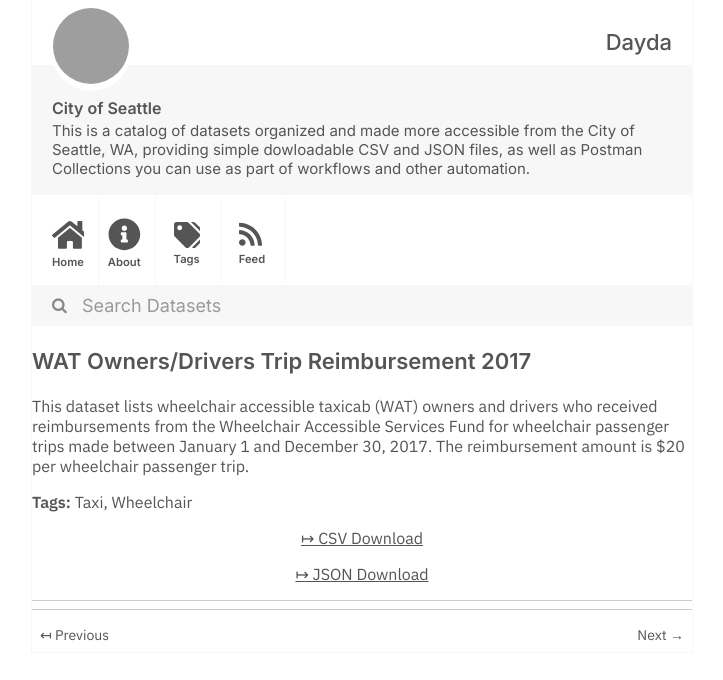
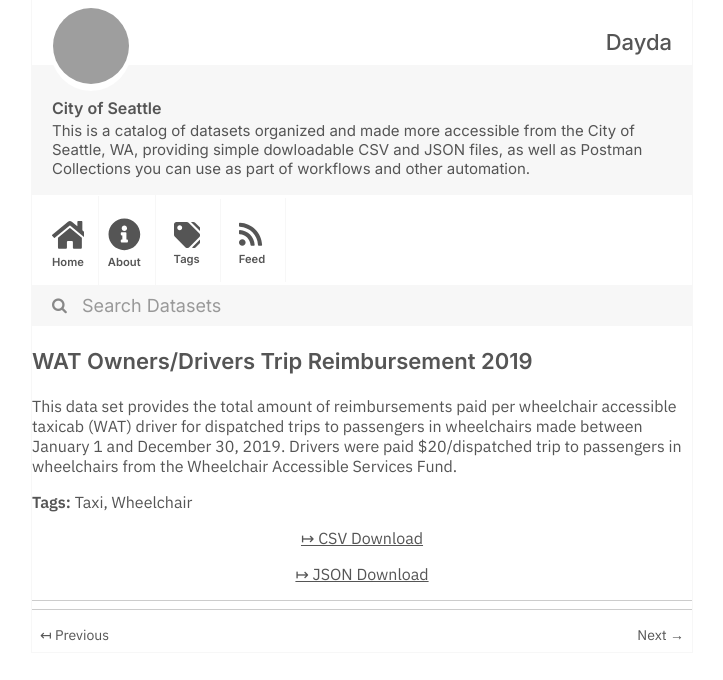
Before and after one commit to dayda-entities/city-of-seattle, a Jekyll site: the page built from _posts/2020-11-10-wat-ownersdrivers-trip-reimbur.md, in a window 1280 px wide, cut to the strip 0-680 px from the top of the page. Shown: the whole strip, without its empty margins (278-1001 px from the left). Built offline with Jekyll 4.4.1, drawn with Linux system fonts in a browser that asks for light colours; grey boxes are pictures that could not be loaded.

Commit message:
Publish Data

```diff
--- a/_posts/2020-11-10-wat-ownersdrivers-trip-reimbur.md
+++ b/_posts/2020-11-10-wat-ownersdrivers-trip-reimbur.md
@@ -1,7 +1,7 @@
 ---
-title: WAT Owners/Drivers Trip Reimbursement 2017
-created: '2020-11-10T16:59:18.500324'
-modified: '2020-11-10T16:59:18.500333'
+title: WAT Owners/Drivers Trip Reimbursement 2019
+created: '2020-11-10T16:59:01.113269'
+modified: '2020-11-10T16:59:01.113280'
 state: active
 type: dataset
 tags:
@@ -9,9 +9,9 @@ tags:
   - Wheelchair
 groups:
   - Local Government
-csv_url: 'https://data.seattle.gov/api/views/ck7y-y9gm/rows.csv?accessType=DOWNLOAD'
-json_url: 'https://data.seattle.gov/api/views/ck7y-y9gm/rows.json?accessType=DOWNLOAD'
+csv_url: 'https://data.seattle.gov/api/views/4wqf-fpj9/rows.csv?accessType=DOWNLOAD'
+json_url: 'https://data.seattle.gov/api/views/4wqf-fpj9/rows.json?accessType=DOWNLOAD'
 layout: post
 
 ---
-This dataset lists wheelchair accessible taxicab (WAT) owners and drivers who received reimbursements from the Wheelchair Accessible Services Fund for wheelchair passenger trips made between January 1 and December 30, 2017. The reimbursement amount is $20 per wheelchair passenger trip.
+This data set provides the total amount of reimbursements paid per wheelchair accessible taxicab (WAT) driver for dispatched trips to passengers in wheelchairs made between January 1 and December 30, 2019.  Drivers were paid $20/dispatched trip to passengers in wheelchairs from the Wheelchair Accessible Services Fund.
```
